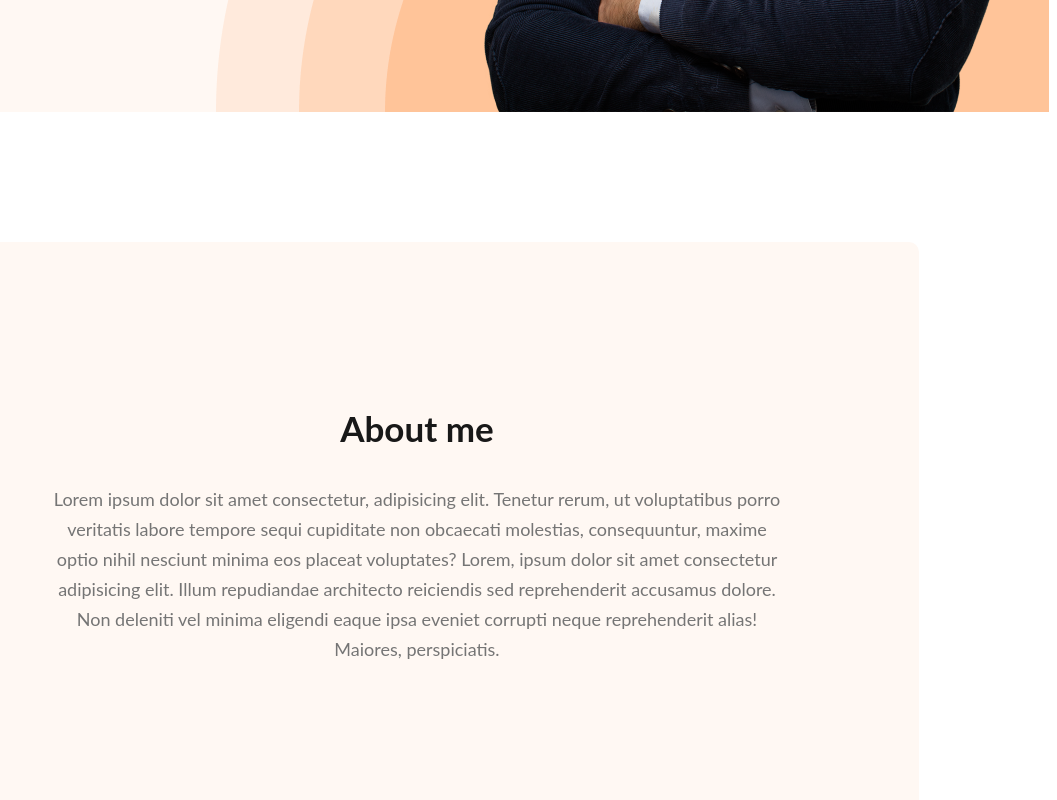
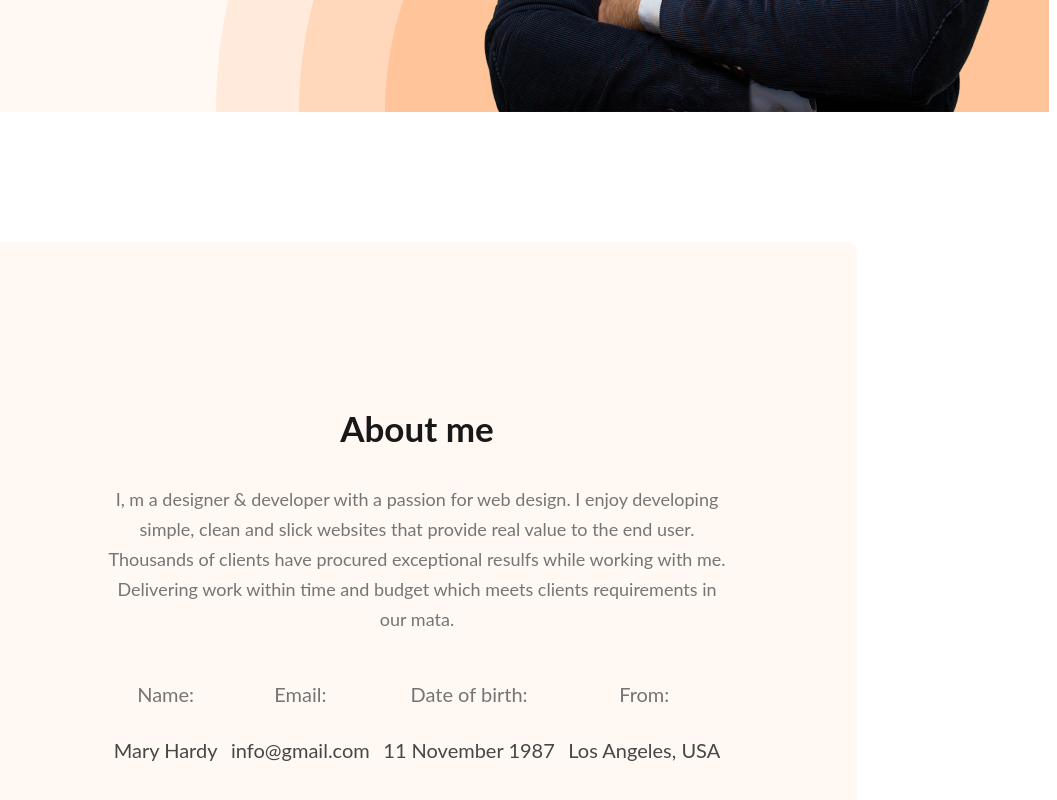
Before and after one commit to Mostakim3157/web-developer-portfolio, a plain HTML site: page index.html in a window 1280 px wide. Shown: the part 746-1546 px from the top of the page, without its empty margins (223-1280 px from the left). Drawn offline with Linux system fonts and the light colour scheme.

Commit message:
info added

```diff
--- a/index.html
+++ b/index.html
@@ -36,7 +36,32 @@
             <h3 class="section-title">
                 About me
             </h3>
-            <p class="section-discription">Lorem ipsum dolor sit amet consectetur, adipisicing elit. Tenetur rerum, ut voluptatibus porro veritatis labore tempore sequi cupiditate non obcaecati molestias, consequuntur, maxime optio nihil nesciunt minima eos placeat voluptates? Lorem, ipsum dolor sit amet consectetur adipisicing elit. Illum repudiandae architecto reiciendis sed reprehenderit accusamus dolore. Non deleniti vel minima eligendi eaque ipsa eveniet corrupti neque reprehenderit alias! Maiores, perspiciatis.</p>
+            <p class="section-discription">I, m a designer & developer with a passion for web design. I enjoy developing simple, clean and slick websites that provide real value to the end user. Thousands of clients have procured exceptional resulfs while working with me. Delivering work within time and budget which meets clients requirements in our mata.</p>
+
+            <div class="about-info-container">
+
+                <!-- .about-info*4>h4.info-title+p.info-discripton -->
+
+                <div class="about-info">
+                    <h4 class="info-title">Name:</h4>
+                    <p class="info-discripton">Mary Hardy</p>
+                </div>
+
+                <div class="about-info">
+                    <h4 class="info-title">Email:</h4>
+                    <p class="info-discripton">info@gmail.com </p>
+                </div>
+
+                <div class="about-info">
+                    <h4 class="info-title">Date of birth:</h4>
+                    <p class="info-discripton">11 November 1987</p>
+                </div>
+
+                <div class="about-info">
+                    <h4 class="info-title">From:</h4>
+                    <p class="info-discripton">Los Angeles, USA</p>
+                </div>
+            </div>
         </section>
     </main>
 </body>
--- a/styles/portfolio.css
+++ b/styles/portfolio.css
@@ -35,7 +35,7 @@ body{
     font-size: 18px;
 
     font-weight: 400;
-    line-height: 30px; /* 166.667% */
+    line-height: 30px;
 }
 /* Nav related styl  */
 
@@ -118,8 +118,15 @@ nav a{
 
 .developer{
     position: relative;
+    margin: 0 auto;
 }
 
+/* main section starts */
+
+main{
+    max-width: 1140px;
+    margin: 0 auto;
+}
 
 /* about section starts */
 
@@ -129,5 +136,29 @@ nav a{
     background: #FFF8F3;
     margin: 130px;
 
+}
+
+.about-info-container{
+    display: flex;
+    justify-content: space-around;
 
 }
+
+.about-info{
+    text-align: center;
+}
+
+.info-title{
+    color: var(--Dark-03, #757575);
+    text-align: center;
+    font-size: 20px;
+    font-weight: 400;
+    line-height: 30px;
+}
+
+.info-discripton{
+    color: var(--Dark-02, #474747);
+    font-size: 20px;
+    font-weight: 700px;
+    line-height: 30px;
+}
```
